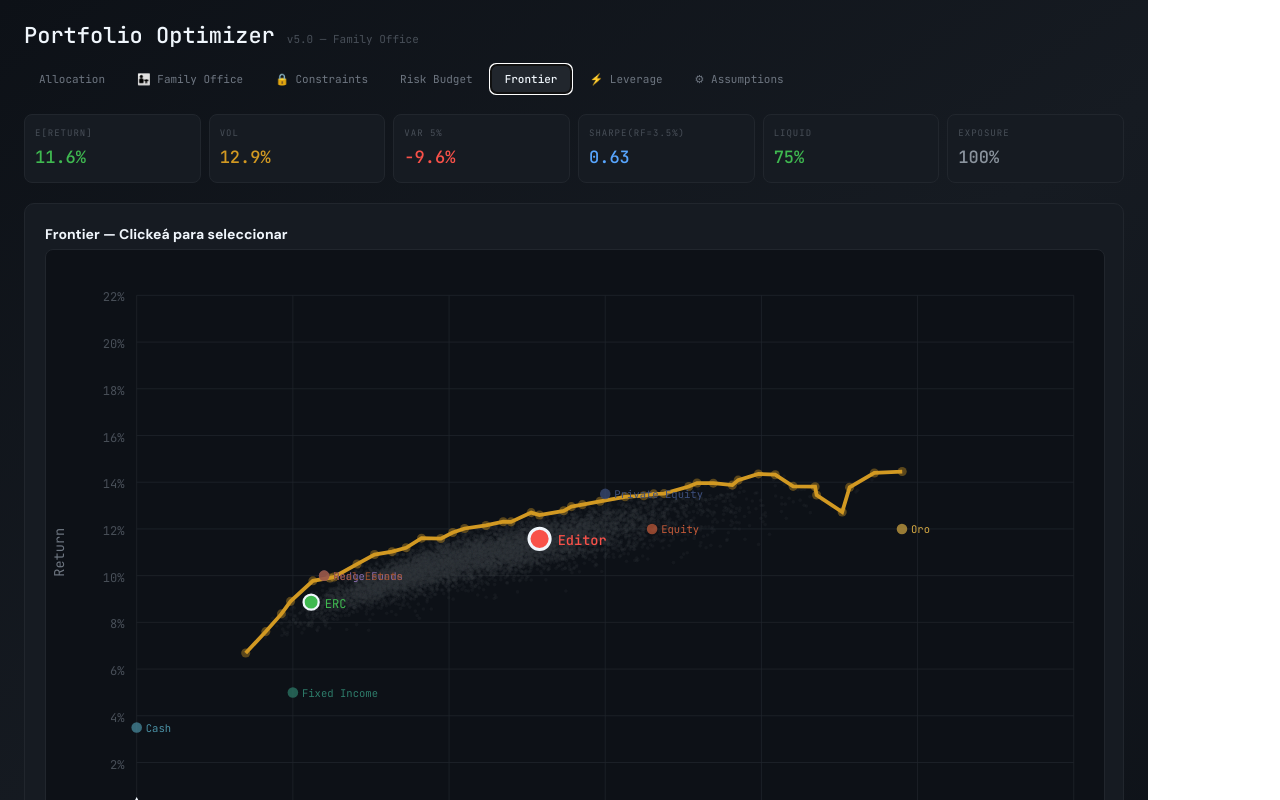
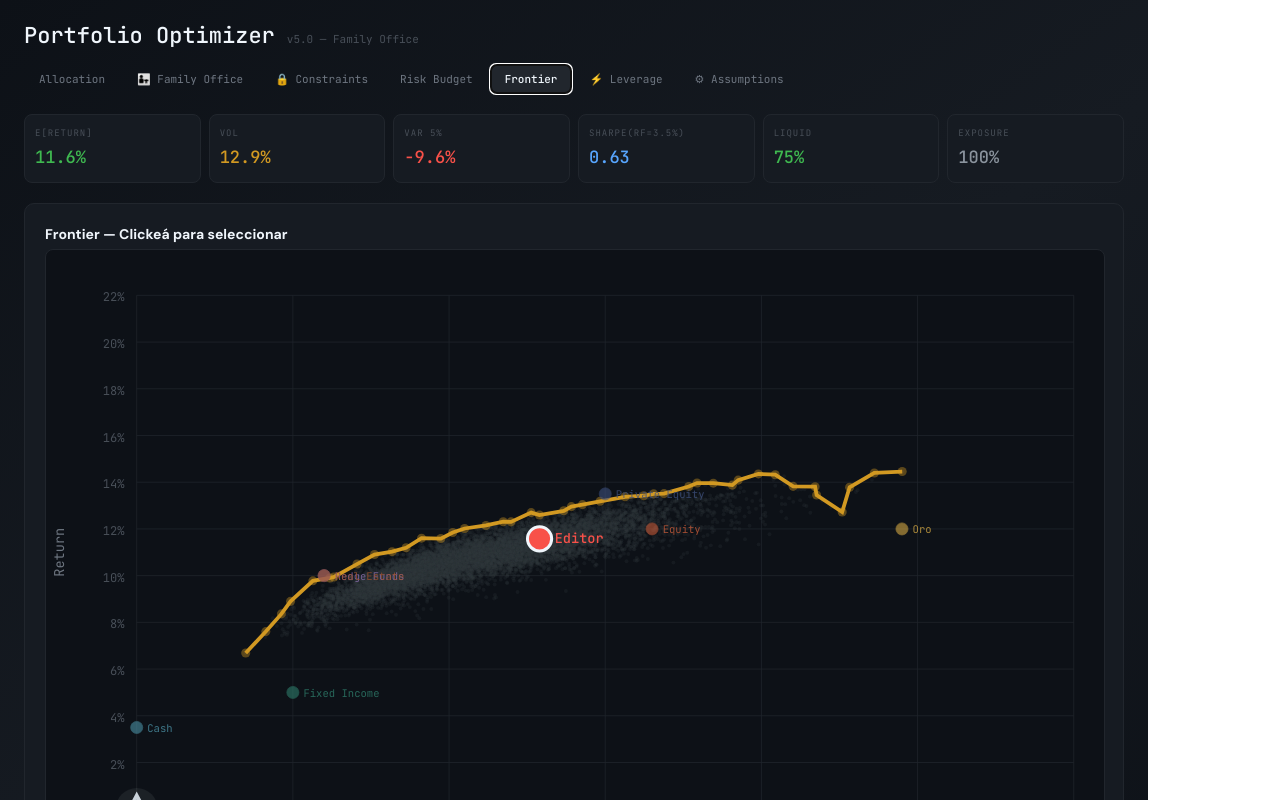
Before and after one commit to JuanTamaro/Portfolio_Optimizer_New, a React (Vite) app: page / in a window 1280 px wide. Both pictures are taken after a click on the button "Frontier". Shown: the top 800 px of the page. Built offline with nearby package versions, Linux system fonts and the light colour scheme.

Commit message:
remove zoom and ERC from frontier

```diff
--- a/src/PortfolioOptimizer.jsx
+++ b/src/PortfolioOptimizer.jsx
@@ -126,6 +126,7 @@ export default function App() {
     { id: "padre", name: "Padre", portfolioId: null, value: 1000000, parentId: null, inheritPct: 0 },
   ]);
   const [activeMemberId, setActiveMemberId] = useState("padre");
+  const [hovPt, setHovPt] = useState(null);
 
   const svgRef = useRef(null);
   const n = assets.length;
@@ -235,7 +236,6 @@ export default function App() {
   const updMember = (id, field, val) => setMembers(p => p.map(m => m.id === id ? { ...m, [field]: val } : m));
   const removeMember = id => { if (members.length <= 1) return; setMembers(p => p.filter(m => m.id !== id).map(m => m.parentId === id ? { ...m, parentId: null, inheritPct: 0 } : m)); if (activeMemberId === id) setActiveMemberId(members[0].id) };
   const moveMember = (idx, dir) => { const ni = idx + dir; if (ni < 0 || ni >= members.length) return; setMembers(p => { const nm = [...p]; const tmp = nm[idx]; nm[idx] = nm[ni]; nm[ni] = tmp; return nm }) };
-  const handleFC = e => { if (!frontier || !svgRef.current) return; const rect = svgRef.current.getBoundingClientRect(); const sx = 700 / rect.width, sy = 400 / rect.height; const cx = (e.clientX - rect.left) * sx, cy = (e.clientY - rect.top) * sy; const cv = ((cx - 60) / 620) * 30, cr = ((370 - cy) / 340) * 22; if (cv < 0 || cv > 30 || cr < 0 || cr > 22) return; let best = null, bd = Infinity; for (const p of frontier.points) { const d = Math.sqrt(((p.vol - cv) / 30) ** 2 + ((p.ret - cr) / 22) ** 2); if (d < bd) { bd = d; best = p } } if (best && bd < .08) { setSelPt(best); setWeights(best.weights.map(w => Math.round(w * 1000) / 10)) } };
 
   const box = { background: "#161B22", border: "1px solid #21262D", borderRadius: 10, padding: 20 };
   const micro = { fontSize: 10, color: "#484F58", fontFamily: "'JetBrains Mono',monospace", textTransform: "uppercase", letterSpacing: 1 };
@@ -554,7 +554,44 @@ export default function App() {
 )}
 
 {/* ═══ FRONTIER ═══ */}
-{tab === "frontier" && (
+{tab === "frontier" && (() => {
+  const toSvgX = v => 60 + (v / 30) * 620;
+  const toSvgY = v => 370 - (v / 22) * 340;
+  const inView = (vol, ret) => vol >= 0 && vol <= 30 && ret >= 0 && ret <= 22;
+
+  // Collect labeled points for offset calculation
+  const labeledPts = [];
+  labeledPts.push({ vol: stats.vol, ret: stats.ret, name: "Editor", color: "#F85149" });
+  savedStats.forEach(s => labeledPts.push({ vol: s.vol, ret: s.ret, name: s.name, color: s.color }));
+  familySummary.members.filter(m => m.totalValue > 0 && m.portfolioId).forEach(m => labeledPts.push({ vol: m.consStats.vol, ret: m.consStats.ret, name: m.name, color: "#58A6FF" }));
+  if (familySummary.aggVal > 0) labeledPts.push({ vol: familySummary.aggStats.vol, ret: familySummary.aggStats.ret, name: "Familia", color: "#C9D1D9" });
+
+  // Compute label offsets to avoid overlap
+  const offsets = labeledPts.map((p, i) => {
+    let ox = 10, oy = 3;
+    for (let j = 0; j < i; j++) {
+      const dx = Math.abs(toSvgX(p.vol) - toSvgX(labeledPts[j].vol));
+      const dy = Math.abs(toSvgY(p.ret) - toSvgY(labeledPts[j].ret));
+      if (dx < 60 && dy < 14) { oy = oy > 0 ? -12 : 16; ox = dx < 30 ? -50 : 10; }
+    }
+    return { ox, oy };
+  });
+
+  const handleFrontierClick = e => {
+    if (!frontier || !svgRef.current) return;
+    const rect = svgRef.current.getBoundingClientRect();
+    const sx = 700 / rect.width, sy = 400 / rect.height;
+    const cx = (e.clientX - rect.left) * sx, cy = (e.clientY - rect.top) * sy;
+    let best = null, bd = Infinity;
+    for (const p of frontier.points) {
+      const px = toSvgX(p.vol), py = toSvgY(p.ret);
+      const d = Math.sqrt(((px - cx) / 620) ** 2 + ((py - cy) / 340) ** 2);
+      if (d < bd) { bd = d; best = p }
+    }
+    if (best && bd < .08) { setSelPt(best); setWeights(best.weights.map(w => Math.round(w * 1000) / 10)) }
+  };
+
+  return (
   <div style={box}>
     <h3 style={{ margin: "0 0 4px", fontSize: 14, fontWeight: 600, color: "#F0F6FC" }}>Frontier — Clickeá para seleccionar</h3>
     {cstOn && <p style={{ fontSize: 10, color: "#58A6FF", margin: "0 0 8px" }}>🔒 Constraints activos.</p>}
@@ -573,34 +610,70 @@ export default function App() {
         ) : null })}
       </div>
     </div>}
+    {hovPt && <div style={{ padding: "4px 10px", background: "#21262D", borderRadius: 4, fontSize: 10, fontFamily: "'JetBrains Mono',monospace", color: "#F0F6FC", marginBottom: 6 }}>
+      <span style={{ fontWeight: 600, color: hovPt.color }}>{hovPt.name}</span>
+      <span style={{ color: "#6E7681", marginLeft: 8 }}>Ret:{hovPt.ret.toFixed(1)}% Vol:{hovPt.vol.toFixed(1)}%</span>
+    </div>}
     {frontier && (
-      <svg ref={svgRef} viewBox="0 0 700 400" style={{ width: "100%", background: "#0D1117", borderRadius: 8, border: "1px solid #21262D", cursor: "crosshair" }} onClick={handleFC}>
-        {[0, 2, 4, 6, 8, 10, 12, 14, 16, 18, 20, 22].map(v => { const y = 370 - (v / 22) * 340; return <g key={`y${v}`}><line x1="60" y1={y} x2="680" y2={y} stroke="#21262D" strokeWidth=".5" /><text x="52" y={y + 4} textAnchor="end" fill="#484F58" fontSize="8" fontFamily="JetBrains Mono">{v}%</text></g> })}
-        {[0, 5, 10, 15, 20, 25, 30].map(v => { const x = 60 + (v / 30) * 620; return <g key={`x${v}`}><line x1={x} y1="30" x2={x} y2="370" stroke="#21262D" strokeWidth=".5" /><text x={x} y="386" textAnchor="middle" fill="#484F58" fontSize="8" fontFamily="JetBrains Mono">{v}%</text></g> })}
+      <svg ref={svgRef} viewBox="0 0 700 400" style={{ width: "100%", background: "#0D1117", borderRadius: 8, border: "1px solid #21262D", cursor: "crosshair" }} onClick={handleFrontierClick}>
+        {/* Grid */}
+        {[0, 2, 4, 6, 8, 10, 12, 14, 16, 18, 20, 22].map(v => { const y = toSvgY(v); return <g key={`y${v}`}><line x1="60" y1={y} x2="680" y2={y} stroke="#21262D" strokeWidth=".5" /><text x="52" y={y + 4} textAnchor="end" fill="#484F58" fontSize="8" fontFamily="JetBrains Mono">{v}%</text></g> })}
+        {[0, 5, 10, 15, 20, 25, 30].map(v => { const x = toSvgX(v); return <g key={`x${v}`}><line x1={x} y1="30" x2={x} y2="370" stroke="#21262D" strokeWidth=".5" /><text x={x} y="386" textAnchor="middle" fill="#484F58" fontSize="8" fontFamily="JetBrains Mono">{v}%</text></g> })}
         <text x="370" y="399" textAnchor="middle" fill="#6E7681" fontSize="9" fontFamily="JetBrains Mono">Volatility</text>
         <text x="12" y="200" textAnchor="middle" fill="#6E7681" fontSize="9" fontFamily="JetBrains Mono" transform="rotate(-90,12,200)">Return</text>
-        {frontier.points.map((p, i) => { const x = 60 + (p.vol / 30) * 620; const y = 370 - (p.ret / 22) * 340; return (x >= 60 && x <= 680 && y >= 30 && y <= 370) ? <circle key={i} cx={x} cy={y} r="1.2" fill="#30363D" opacity=".2" /> : null })}
-        {frontier.frontier.length > 2 && <polyline points={frontier.frontier.filter(p => p.vol <= 30 && p.ret <= 22).map(p => `${60 + (p.vol / 30) * 620},${370 - (p.ret / 22) * 340}`).join(" ")} fill="none" stroke="#D29922" strokeWidth="2.5" />}
-        {frontier.frontier.filter(p => p.vol <= 30 && p.ret <= 22).map((p, i) => <circle key={`fd${i}`} cx={60 + (p.vol / 30) * 620} cy={370 - (p.ret / 22) * 340} r="3" fill="#D29922" opacity=".4" />)}
-        <circle cx={60 + (stats.vol / 30) * 620} cy={370 - (stats.ret / 22) * 340} r="7" fill="#F85149" stroke="#F0F6FC" strokeWidth="2" />
-        <text x={Math.min(640, 60 + (stats.vol / 30) * 620 + 12)} y={370 - (stats.ret / 22) * 340 + 4} fill="#F85149" fontSize="9" fontWeight="600" fontFamily="JetBrains Mono">Editor</text>
-        <circle cx={60 + (ercStats.vol / 30) * 620} cy={370 - (ercStats.ret / 22) * 340} r="5" fill="#3FB950" stroke="#F0F6FC" strokeWidth="1.5" />
-        <text x={60 + (ercStats.vol / 30) * 620 + 9} y={370 - (ercStats.ret / 22) * 340 + 4} fill="#3FB950" fontSize="8" fontFamily="JetBrains Mono">ERC</text>
-        {savedStats.map(s => { const x = 60 + (s.vol / 30) * 620; const y = 370 - (s.ret / 22) * 340; return (x <= 680 && y >= 30) ? <g key={s.id}><circle cx={x} cy={y} r="5" fill={s.color} stroke="#F0F6FC" strokeWidth="1" /><text x={x + 8} y={y + 3} fill={s.color} fontSize="7" fontWeight="600" fontFamily="JetBrains Mono">{s.name}</text></g> : null })}
-        {familySummary.members.filter(m => m.totalValue > 0 && m.portfolioId).map(m => { const x = 60 + (m.consStats.vol / 30) * 620; const y = 370 - (m.consStats.ret / 22) * 340; return (x <= 680 && y >= 30) ? <g key={m.id}><rect x={x - 5} y={y - 5} width="10" height="10" rx="2" fill="#8B949E" stroke="#F0F6FC" strokeWidth="1" opacity=".8" /><text x={x + 9} y={y + 3} fill="#8B949E" fontSize="7" fontFamily="JetBrains Mono">{m.name}</text></g> : null })}
-        {familySummary.aggVal > 0 && (() => { const x = 60 + (familySummary.aggStats.vol / 30) * 620; const y = 370 - (familySummary.aggStats.ret / 22) * 340; return (x <= 680 && y >= 30) ? <g><polygon points={`${x},${y - 7} ${x - 6},${y + 5} ${x + 6},${y + 5}`} fill="#C9D1D9" stroke="#F0F6FC" strokeWidth="1" /><text x={x + 9} y={y + 3} fill="#C9D1D9" fontSize="7" fontWeight="700" fontFamily="JetBrains Mono">Familia</text></g> : null })()}
-        {assets.map(ac => { const x = 60 + (ac.annualizedVol / 30) * 620; const y = 370 - (ac.expectedReturn / 22) * 340; return (x <= 680 && y >= 30) ? <g key={ac.id}><circle cx={x} cy={y} r="3.5" fill={ac.color} opacity=".7" /><text x={x + 6} y={y + 3} fill={ac.color} fontSize="7" fontFamily="JetBrains Mono">{ac.name}</text></g> : null })}
-        {selPt && <circle cx={60 + (selPt.vol / 30) * 620} cy={370 - (selPt.ret / 22) * 340} r="8" fill="none" stroke="#58A6FF" strokeWidth="2.5" strokeDasharray="4 2" />}
-        {levOn && (() => { const rf = bc; const bs = pStats(nw, assets, corr); const slope = (bs.ret - rf) / (bs.vol + 1e-12); const er = Math.min(22, rf + slope * 30); return <line x1={60} y1={370 - (rf / 22) * 340} x2={680} y2={370 - (er / 22) * 340} stroke="#F85149" strokeWidth="1.5" strokeDasharray="6 3" opacity=".5" /> })()}
+        {/* Scatter */}
+        {frontier.points.map((p, i) => { const x = toSvgX(p.vol); const y = toSvgY(p.ret); return (x >= 58 && x <= 682 && y >= 28 && y <= 372) ? <circle key={i} cx={x} cy={y} r="1.3" fill="#30363D" opacity=".25" /> : null })}
+        {/* Frontier line */}
+        {frontier.frontier.length > 2 && <polyline points={frontier.frontier.filter(p => inView(p.vol, p.ret)).map(p => `${toSvgX(p.vol)},${toSvgY(p.ret)}`).join(" ")} fill="none" stroke="#D29922" strokeWidth="2.5" />}
+        {frontier.frontier.filter(p => inView(p.vol, p.ret)).map((p, i) => <circle key={`fd${i}`} cx={toSvgX(p.vol)} cy={toSvgY(p.ret)} r="3" fill="#D29922" opacity=".4" />)}
+        {/* CML line */}
+        {levOn && (() => { const rf = bc; const bs = pStats(nw, assets, corr); const slope = (bs.ret - rf) / (bs.vol + 1e-12); const er = Math.min(22, rf + slope * 30); return <line x1={toSvgX(0)} y1={toSvgY(rf)} x2={toSvgX(30)} y2={toSvgY(er)} stroke="#F85149" strokeWidth="1.5" strokeDasharray="6 3" opacity=".5" /> })()}
+        {/* Individual assets */}
+        {assets.map(ac => { if (!inView(ac.annualizedVol, ac.expectedReturn)) return null; const x = toSvgX(ac.annualizedVol); const y = toSvgY(ac.expectedReturn); return <g key={ac.id}><circle cx={x} cy={y} r="4" fill={ac.color} opacity=".6" stroke={ac.color} strokeWidth=".5" /><text x={x + 7} y={y + 3} fill={ac.color} fontSize="7" fontFamily="JetBrains Mono" opacity=".8">{ac.name}</text></g> })}
+        {/* Saved portfolios */}
+        {savedStats.map(s => { if (!inView(s.vol, s.ret)) return null; const x = toSvgX(s.vol); const y = toSvgY(s.ret); return <g key={s.id} onMouseEnter={() => setHovPt({ name: s.name, ret: s.ret, vol: s.vol, color: s.color })} onMouseLeave={() => setHovPt(null)}><circle cx={x} cy={y} r="6" fill={s.color} stroke="#F0F6FC" strokeWidth="1.5" /><text x={x + 10} y={y + 3} fill={s.color} fontSize="8" fontWeight="600" fontFamily="JetBrains Mono">{s.name}</text></g> })}
+        {/* Editor (current) */}
+        {inView(stats.vol, stats.ret) && <g onMouseEnter={() => setHovPt({ name: "Editor", ret: stats.ret, vol: stats.vol, color: "#F85149" })} onMouseLeave={() => setHovPt(null)}>
+          <circle cx={toSvgX(stats.vol)} cy={toSvgY(stats.ret)} r="8" fill="#F85149" stroke="#F0F6FC" strokeWidth="2" />
+          {(() => { const o = offsets[0] || { ox: 10, oy: 3 }; return <text x={toSvgX(stats.vol) + o.ox} y={toSvgY(stats.ret) + o.oy} fill="#F85149" fontSize="9" fontWeight="600" fontFamily="JetBrains Mono">Editor</text> })()}
+        </g>}
+        {/* Family members — larger, distinct shape with glow */}
+        {familySummary.members.filter(m => m.totalValue > 0 && m.portfolioId).map((m, mi) => {
+          if (!inView(m.consStats.vol, m.consStats.ret)) return null;
+          const x = toSvgX(m.consStats.vol); const y = toSvgY(m.consStats.ret);
+          const oi = 1 + savedStats.length + mi;
+          const o = offsets[oi] || { ox: 12, oy: mi % 2 === 0 ? -12 : 14 };
+          return <g key={m.id} onMouseEnter={() => setHovPt({ name: m.name, ret: m.consStats.ret, vol: m.consStats.vol, color: "#58A6FF" })} onMouseLeave={() => setHovPt(null)}>
+            <circle cx={x} cy={y} r="12" fill="#58A6FF" opacity=".12" />
+            <rect x={x - 7} y={y - 7} width="14" height="14" rx="3" fill="#161B22" stroke="#58A6FF" strokeWidth="2.5" />
+            <text x={x} y={y + 3} textAnchor="middle" fill="#58A6FF" fontSize="7" fontWeight="700" fontFamily="JetBrains Mono">{m.name.charAt(0)}</text>
+            <line x1={x + 7} y1={y} x2={x + o.ox - 2} y2={y + o.oy - 3} stroke="#58A6FF" strokeWidth=".7" opacity=".5" />
+            <text x={x + o.ox} y={y + o.oy} fill="#58A6FF" fontSize="8" fontWeight="700" fontFamily="JetBrains Mono">{m.name}</text>
+          </g> })}
+        {/* Family aggregate — triangle */}
+        {familySummary.aggVal > 0 && inView(familySummary.aggStats.vol, familySummary.aggStats.ret) && (() => {
+          const x = toSvgX(familySummary.aggStats.vol); const y = toSvgY(familySummary.aggStats.ret);
+          const lastOi = labeledPts.length - 1;
+          const o = offsets[lastOi] || { ox: 12, oy: -10 };
+          return <g onMouseEnter={() => setHovPt({ name: "Familia Total", ret: familySummary.aggStats.ret, vol: familySummary.aggStats.vol, color: "#C9D1D9" })} onMouseLeave={() => setHovPt(null)}>
+            <circle cx={x} cy={y} r="14" fill="#C9D1D9" opacity=".08" />
+            <polygon points={`${x},${y - 9} ${x - 8},${y + 6} ${x + 8},${y + 6}`} fill="#161B22" stroke="#C9D1D9" strokeWidth="2.5" />
+            <line x1={x + 8} y1={y} x2={x + o.ox - 2} y2={y + o.oy - 3} stroke="#C9D1D9" strokeWidth=".7" opacity=".5" />
+            <text x={x + o.ox} y={y + o.oy} fill="#C9D1D9" fontSize="8" fontWeight="700" fontFamily="JetBrains Mono">Familia</text>
+          </g> })()}
+        {/* Selected point indicator */}
+        {selPt && inView(selPt.vol, selPt.ret) && <circle cx={toSvgX(selPt.vol)} cy={toSvgY(selPt.ret)} r="9" fill="none" stroke="#58A6FF" strokeWidth="2.5" strokeDasharray="4 2" />}
       </svg>
     )}
-    <div style={{ display: "flex", flexWrap: "wrap", gap: 14, marginTop: 10, fontSize: 10 }}>
-      <span style={{ color: "#F85149" }}>● Editor</span><span style={{ color: "#3FB950" }}>● ERC</span>
+    <div style={{ display: "flex", flexWrap: "wrap", gap: 14, marginTop: 10, fontSize: 10, alignItems: "center" }}>
+      <span style={{ color: "#F85149" }}>● Editor</span>
       {savedStats.map(s => <span key={s.id} style={{ color: s.color }}>● {s.name}</span>)}
-      <span style={{ color: "#8B949E" }}>■ Miembros</span><span style={{ color: "#C9D1D9" }}>▲ Familia</span>
+      <span style={{ color: "#58A6FF" }}>■ Miembros</span><span style={{ color: "#C9D1D9" }}>▲ Familia</span>
+      <span style={{ color: "#D29922" }}>— Efficient Frontier</span>
     </div>
   </div>
-)}
+  );
+})()}
 
 {/* ═══ LEVERAGE ═══ */}
 {tab === "leverage" && (
```
